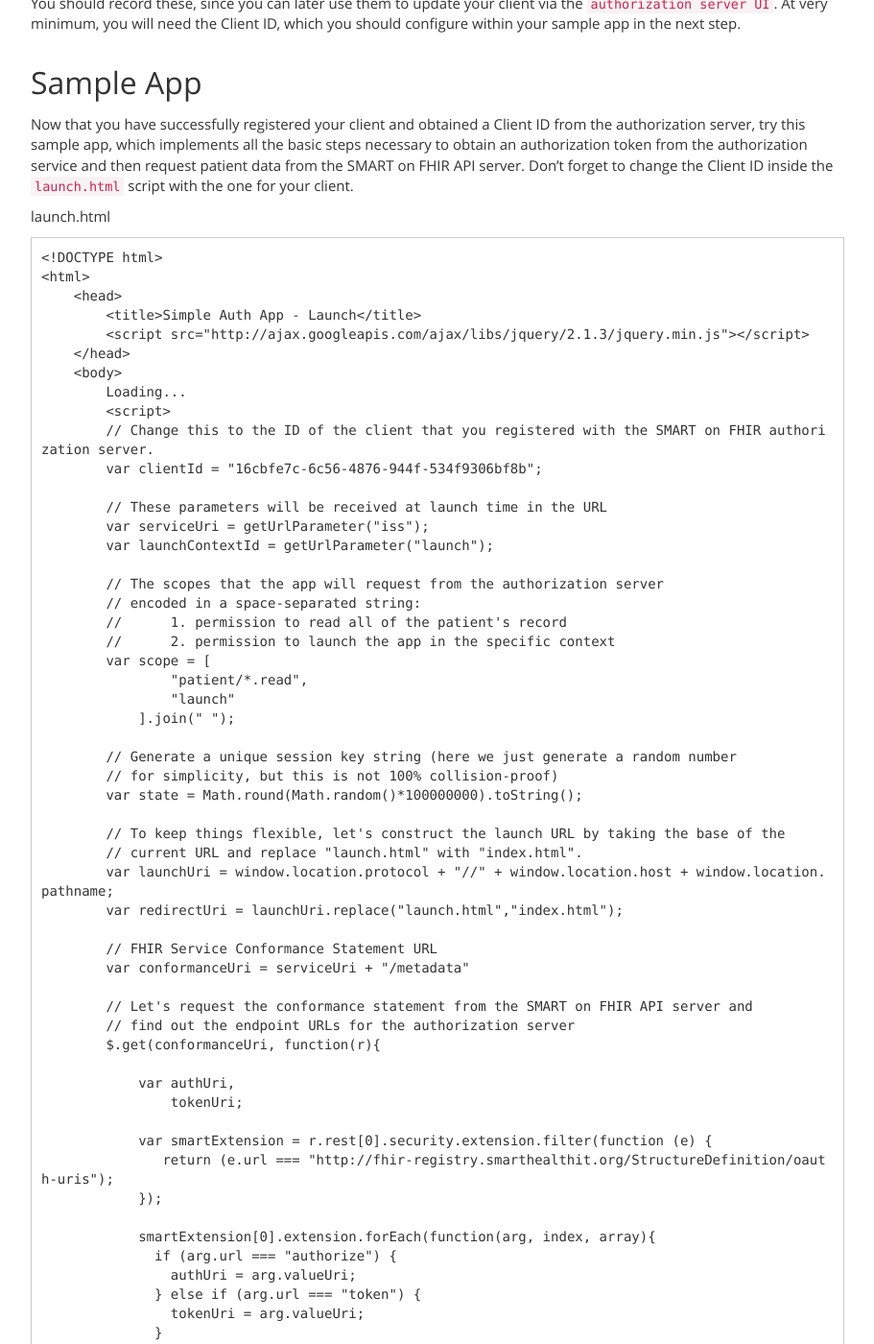
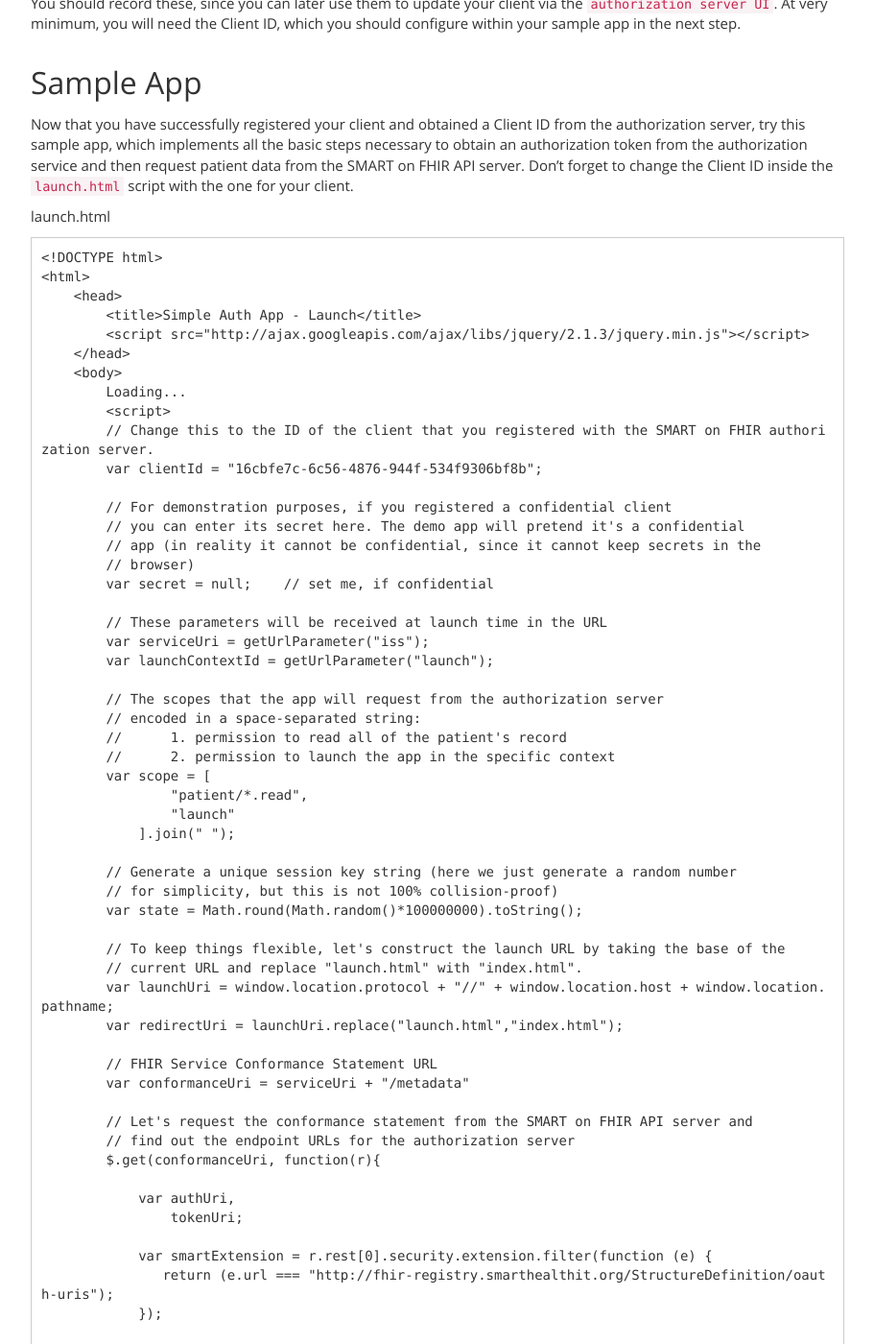
Before and after one commit to smart-on-fhir/smart-on-fhir.github.io, a Jekyll site: the page built from tutorials/authorization/index.md, in a window 1280 px wide and 1400 px high, scrolled down 1674 px. Shown: the whole window at 96% size, without its empty margins (38-949 px from the left). Built offline with Jekyll 4.4.1, drawn with Linux system fonts in a browser that asks for light colours; Markdown is read by kramdown in place of the engine named in the settings; some of the changed text lies outside the part shown.

Commit message:
Adds optional secret to the app (to demonstrate confidential client implementation)

```diff
--- a/tutorials/authorization/index.md
+++ b/tutorials/authorization/index.md
@@ -67,6 +67,12 @@
         <script>
         // Change this to the ID of the client that you registered with the SMART on FHIR authorization server.
         var clientId = "16cbfe7c-6c56-4876-944f-534f9306bf8b";
+
+        // For demonstration purposes, if you registered a confidential client
+        // you can enter its secret here. The demo app will pretend it's a confidential
+        // app (in reality it cannot be confidential, since it cannot keep secrets in the
+        // browser)
+        var secret = null;    // set me, if confidential
 
         // These parameters will be received at launch time in the URL
         var serviceUri = getUrlParameter("iss");
@@ -115,6 +121,7 @@
             // retain a couple parameters in the session for later use
             sessionStorage[state] = JSON.stringify({
                 clientId: clientId,
+                secret: secret,
                 serviceUri: serviceUri,
                 redirectUri: redirectUri,
                 tokenUri: tokenUri
@@ -171,40 +178,56 @@
         var params = JSON.parse(sessionStorage[state]);  // load app session
         var tokenUri = params.tokenUri;
         var clientId = params.clientId;
+        var secret = params.secret;
         var serviceUri = params.serviceUri;
         var redirectUri = params.redirectUri;
 
+
+        var data = {
+            code: code,
+            grant_type: 'authorization_code',
+            redirect_uri: redirectUri
+        };
+        var options;
+
+        if (!secret) {
+            data['client_id'] = clientId;
+        }
+
+        options = {
+            url: tokenUri
+            type: 'POST',
+            data: data
+        };
+
+        if (secret) {
+            options['headers'] = {'Authorization': 'Basic ' + btoa(clientId + ':' + secret)};
+        }
+
         // obtain authorization token from the authorization service using the authorization code
-        $.post(tokenUri,
-                {
-                  code: code,
-                  grant_type: 'authorization_code',
-                  redirect_uri: redirectUri,
-                  client_id: clientId
+        $.ajax(options).done(function(res){
+            // should get back the access token and the patient ID
+            var accessToken = res.access_token;
+            var patientId = res.patient;
+
+            // and now we can use these to construct standard FHIR
+            // REST calls to obtain patient resources with the
+            // SMART on FHIR-specific authorization header...
+            // Let's, for example, grab the patient resource and
+            // print the patient name on the screen
+            var url = serviceUri + "/Patient/" + patientId;
+            $.ajax({
+                url: url,
+                type: "GET",
+                dataType: "json",
+                headers: {
+                    "Authorization": "Bearer " + accessToken
                 },
-                function(res){
-                    // should get back the access token and the patient ID
-                    var accessToken = res.access_token;
-                    var patientId = res.patient;
-
-                    // and now we can use these to construct standard FHIR
-                    // REST calls to obtain patient resources with the
-                    // SMART on FHIR-specific authorization header...
-                    // Let's, for example, grab the patient resource and
-                    // print the patient name on the screen
-                    var url = serviceUri + "/Patient/" + patientId;
-                    $.ajax({
-                        url: url,
-                        type: "GET",
-                        dataType: "json",
-                        beforeSend: function (xhr) {
-                            xhr.setRequestHeader ("Authorization", "Bearer " + accessToken);
-                        },
-                    }).done(function(pt){
-                        var name = pt.name[0].given.join(" ") +" "+ pt.name[0].family.join(" ");
-                        document.body.innerHTML += "<h3>Patient: " + name + "</h3>";
-                    });
-                },"json");
+            }).done(function(pt){
+                var name = pt.name[0].given.join(" ") +" "+ pt.name[0].family.join(" ");
+                document.body.innerHTML += "<h3>Patient: " + name + "</h3>";
+            });
+        });
 
         // Convenience function for parsing of URL parameters
         // based on http://www.jquerybyexample.net/2012/06/get-url-parameters-using-jquery.html
```
Also changed, not shown: other parts of tutorials/authorization/index.md (+1 -1 lines).
